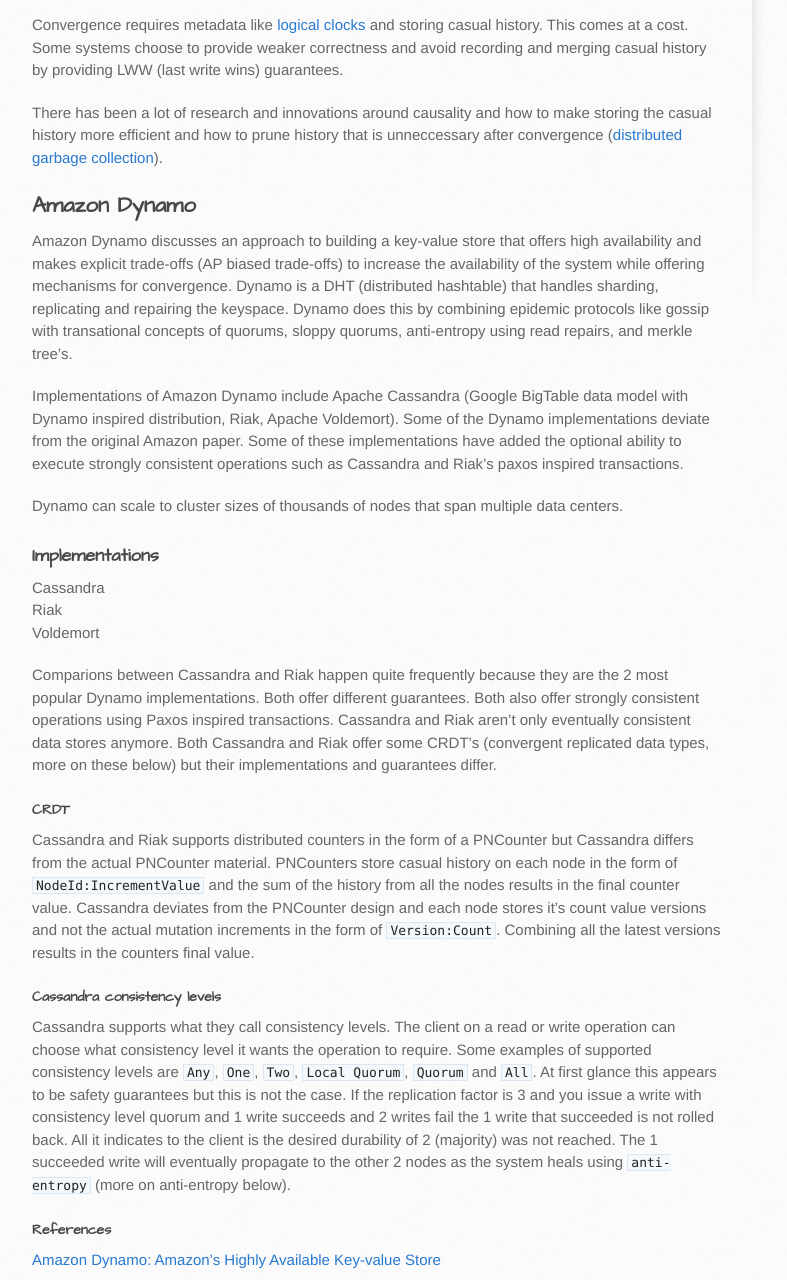
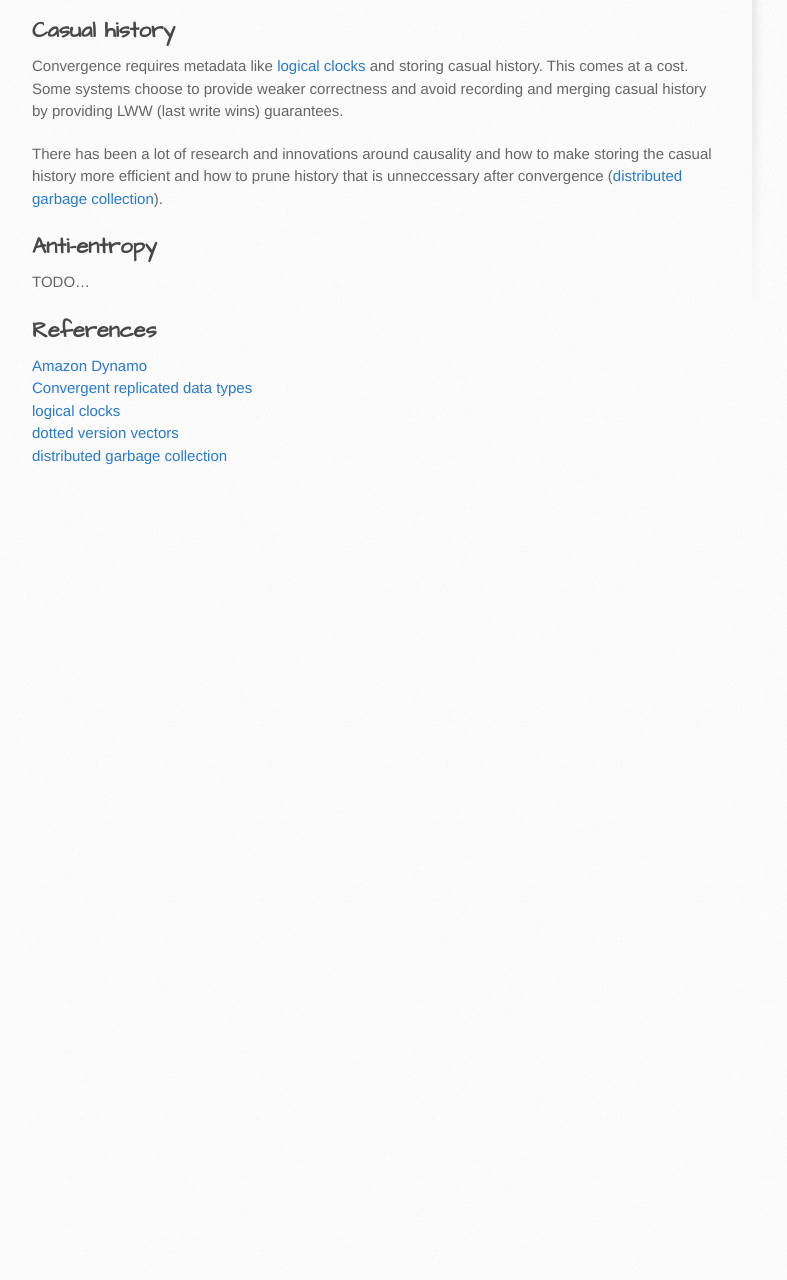
Before and after one commit to simongui/simongui.github.io, a Jekyll site: the page built from distributed-systems/eventual-consistency.md, in a window 1280 px wide and 1400 px high, scrolled down 316 px, cut to the strip 120-1400 px from the top of the window. Shown: the whole strip, without its empty margins (138-925 px from the left). Built offline with Jekyll 4.4.1, drawn with Linux system fonts in a browser that asks for light colours; after the commit the page ends 946 px from its top, so only the background shows below that; some of the changed text lies outside the part shown.

Commit message:
no message

```diff
--- a/distributed-systems/eventual-consistency.md
+++ b/distributed-systems/eventual-consistency.md
@@ -7,67 +7,17 @@
 
 Eventual consistency is a liveness property. Eventually consistent trade-offs are chosen to offer higher availability and/or performance (in CAP terminology AP biased trade-offs not CP) by sacrificing consistency guarantees. Strong consistency (linearizability, serializability, sequential, etc) can require coordination which reduces availability because it is not tolerant to failures and can reject operations for periods of time. To achieve high availability some systems allow writes and reads to happen on any side of a partition. The challenge is what to do with conflicting changes when the system heals.
 
+## Casual history
 Convergence requires metadata like [logical clocks](http://research.microsoft.com/en-us/um/people/lamport/pubs/time-clocks.pdf){:target="_blank"} and storing casual history. This comes at a cost. Some systems choose to provide weaker correctness and avoid recording and merging casual history by providing LWW (last write wins) guarantees.
 
 There has been a lot of research and innovations around causality and how to make storing the casual history more efficient and how to prune history that is unneccessary after convergence ([distributed garbage collection](http://citeseerx.ist.psu.edu/viewdoc/download?doi=10.1.1.30.7337&rep=rep1&type=pdf){:target="_blank"}).
 
-## Amazon Dynamo
+## Anti-entropy
+TODO...
 
-Amazon Dynamo discusses an approach to building a key-value store that offers high availability and makes explicit trade-offs (AP biased trade-offs) to increase the availability of the system while offering mechanisms for convergence. Dynamo is a DHT (distributed hashtable) that handles sharding, replicating and repairing the keyspace. Dynamo does this by combining epidemic protocols like gossip with transational concepts of quorums, sloppy quorums, anti-entropy using read repairs, and merkle tree's.
-
-Implementations of Amazon Dynamo include Apache Cassandra (Google BigTable data model with Dynamo inspired distribution, Riak, Apache Voldemort). Some of the Dynamo implementations deviate from the original Amazon paper. Some of these implementations have added the optional ability to execute strongly consistent operations such as Cassandra and Riak's paxos inspired transactions.
-
-Dynamo can scale to cluster sizes of thousands of nodes that span multiple data centers.
-
-### Implementations
-Cassandra
-Riak
-Voldemort
-
-Comparions between Cassandra and Riak happen quite frequently because they are the 2 most popular Dynamo implementations. Both offer different guarantees. Both also offer strongly consistent operations using Paxos inspired transactions. Cassandra and Riak aren't only eventually consistent data stores anymore. Both Cassandra and Riak offer some CRDT's (convergent replicated data types, more on these below) but their implementations and guarantees differ.
-
-##### CRDT
-Cassandra and Riak supports distributed counters in the form of a PNCounter but Cassandra differs from the actual PNCounter material. PNCounters store casual history on each node in the form of `NodeId:IncrementValue` and the sum of the history from all the nodes results in the final counter value. Cassandra deviates from the PNCounter design and each node stores it's count value versions and not the actual mutation increments in the form of `Version:Count`. Combining all the latest versions results in the counters final value.
-
-##### Cassandra consistency levels
-Cassandra supports what they call consistency levels. The client on a read or write operation can choose what consistency level it wants the operation to require. Some examples of supported consistency levels are `Any`, `One`, `Two`, `Local Quorum`, `Quorum` and `All`. At first glance this appears to be safety guarantees but this is not the case. If the replication factor is 3 and you issue a write with consistency level quorum and 1 write succeeds and 2 writes fail the 1 write that succeeded is not rolled back. All it indicates to the client is the desired durability of 2 (majority) was not reached. The 1 succeeded write will eventually propagate to the other 2 nodes as the system heals using `anti-entropy` (more on anti-entropy below).
-
-##### References
-[Amazon Dynamo: Amazon’s Highly Available Key-value Store](http://www.allthingsdistributed.com/files/amazon-dynamo-sosp2007.pdf){:target="_blank"}
-
-## Anti-entropy
-
-## CRDT: Convergent Replicated Data Types
-
-Convergent (or commutative) replicated data types (also known as conflict-free replicated data types) is a category of research around distributed data structures that can survive network partitions while offering high availability by not requiring coordination or strongly consistent operations. CRDT's track changes using metadata and as the system heals values converge to the correct values.
-
-CRDT's can use [vector clocks](http://en.wikipedia.org/wiki/Vector_clock){:target="_blank"} or [dotted version vectors](http://arxiv.org/pdf/1011.5808v1.pdf){:target="_blank"} for tracking object update causality using [logical time](http://research.microsoft.com/en-us/um/people/lamport/pubs/time-clocks.pdf){:target="_blank"} rather than chronological time (timestamps which are subject to clock-skew and increased data loss). They use these for causality-based conflict resolution when you merge updates existing on multiple replica nodes (which can happen during a partition).
-
-Some data types that have been designed to be convergent are:
-**GSet:** A grow only
-**2PSet:** A two phase set that supports removing an element for ever
-**GCounter:** A grow only counter
-**PNCounter:** A counter supporting increment and decrement
-**AWORSet:** A add-wins optimized observed-remove set that allows adds and removes
-**RWORSet:** A remove-wins optimized observed-remove set that allows adds and removes
-**MVRegister:** An optimized multi-value register (new unpublished datatype)
-**MaxOrder:** Keeps the maximum value in an ordered payload type
-**RWLWWSet:** Last-writer-wins set with remove wins bias (SoundCloud inspired)
-**LWWReg:** Last-writer-wins register
-**EWFlag:** Flag with enable/disable. Enable wins (Riak Flag inspired)
-**DWFlag:** Flag with enable/disable. Disable wins (Riak Flag inspired)
-
-##### Implementations
-Carlos Baquero has a C++ implementation of these [on GitHub](https://github.com/CBaquero/delta-enabled-crdts){:target="_blank"}
-
-Cassandra and Riak (Dynamo implementations) both have PNCounter support. PNCounters allow writes and reads to occur at all times no matter how many nodes have failed or which side of a partition you are on. When the system heals the changes converge by merging all the changes together into a correct final value.
-
-##### References
-[Summary of different types of CRDT's and how they work](https://github.com/pfraze/crdt_notes){:target="_blank"}
-[Designing a commutative replicated data type](http://arxiv.org/pdf/0710.1784v1.pdf){:target="_blank"}
-[CRDTs: Consistency without concurrency control](http://arxiv.org/pdf/0907.0929v1.pdf){:target="_blank"}
-[A comprehensive study of Convergent and Commutative Replicated Data Types](https://hal.inria.fr/inria-00555588/document){:target="_blank"}
-[An Optimized Conflict-free Replicated Set](http://arxiv.org/pdf/1210.3368v1.pdf){:target="_blank"}
-[Scalable Eventually Consistent Counters over Unreliable Networks](http://arxiv.org/pdf/1307.3207v1.pdf){:target="_blank"}
-[Efficient State-based CRDTs by Delta-Mutation](http://arxiv.org/pdf/1410.2803.pdf){:target="_blank"}
-[Making Operation-based CRDTs Operation-based](http://haslab.uminho.pt/ashoker/files/opbaseddais14.pdf){:target="_blank"}
+## References
+[Amazon Dynamo](dynamo.html)
+[Convergent replicated data types](crdt.html)
+[logical clocks](http://research.microsoft.com/en-us/um/people/lamport/pubs/time-clocks.pdf){:target="_blank"}
+[dotted version vectors](http://arxiv.org/pdf/1011.5808v1.pdf){:target="_blank"}
+[distributed garbage collection](http://citeseerx.ist.psu.edu/viewdoc/download?doi=10.1.1.30.7337&rep=rep1&type=pdf){:target="_blank"}
```
Also changed, not shown: distributed-systems/crdt.md (added, +39 -0 lines), distributed-systems/dynamo.md (added, +30 -0 lines).
